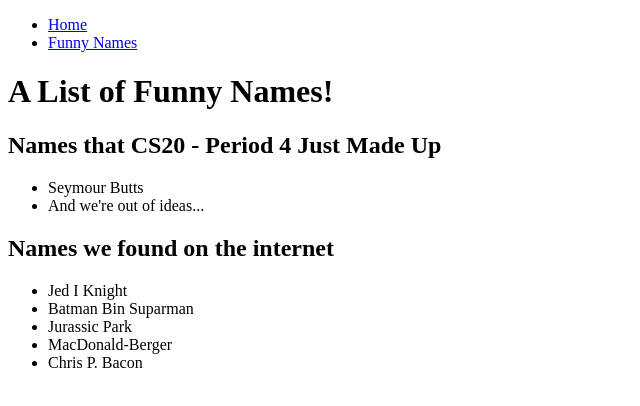
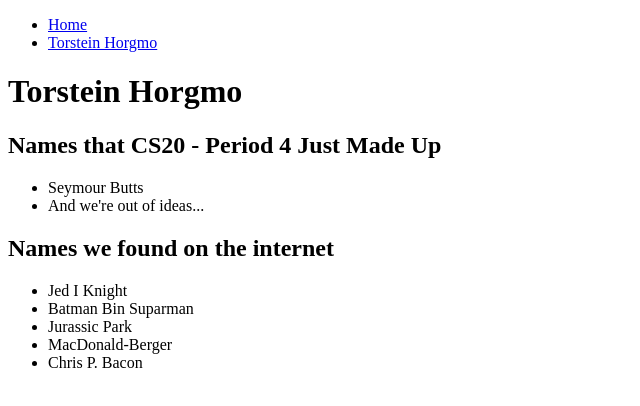
Before and after one commit to ThatGinge/thatginge.github.io, a plain HTML site: page funnyNames.html in a window 1280 px wide. Shown: the whole page, without its empty margins (0-640 px from the left). Drawn offline with Linux system fonts and the light colour scheme.

Commit message:
Changed Names

```diff
--- a/funnyNames.html
+++ b/funnyNames.html
@@ -1,20 +1,20 @@
 <!DOCTYPE html>
 <html>
 <head>
-	<title>Funny Names!</title>
+	<title>Torstein Horgmo</title>
 </head>
 
 <body>
 	<nav>
 		<ul>
 			<li><a href="index.html">Home</a></li>
-			<li><a href="funnyNames.html">Funny Names</a></li>
+			<li><a href="funnyNames.html">Torstein Horgmo</a></li>
 		</ul>
 
 
 	</nav>
 
-	<h1>A List of Funny Names!</h1>
+	<h1>Torstein Horgmo</h1>
 
 	<h2>Names that CS20 - Period 4 Just Made Up</h2>
 	<ul>
```
Also changed, not shown: index.html (+2 -2 lines).
